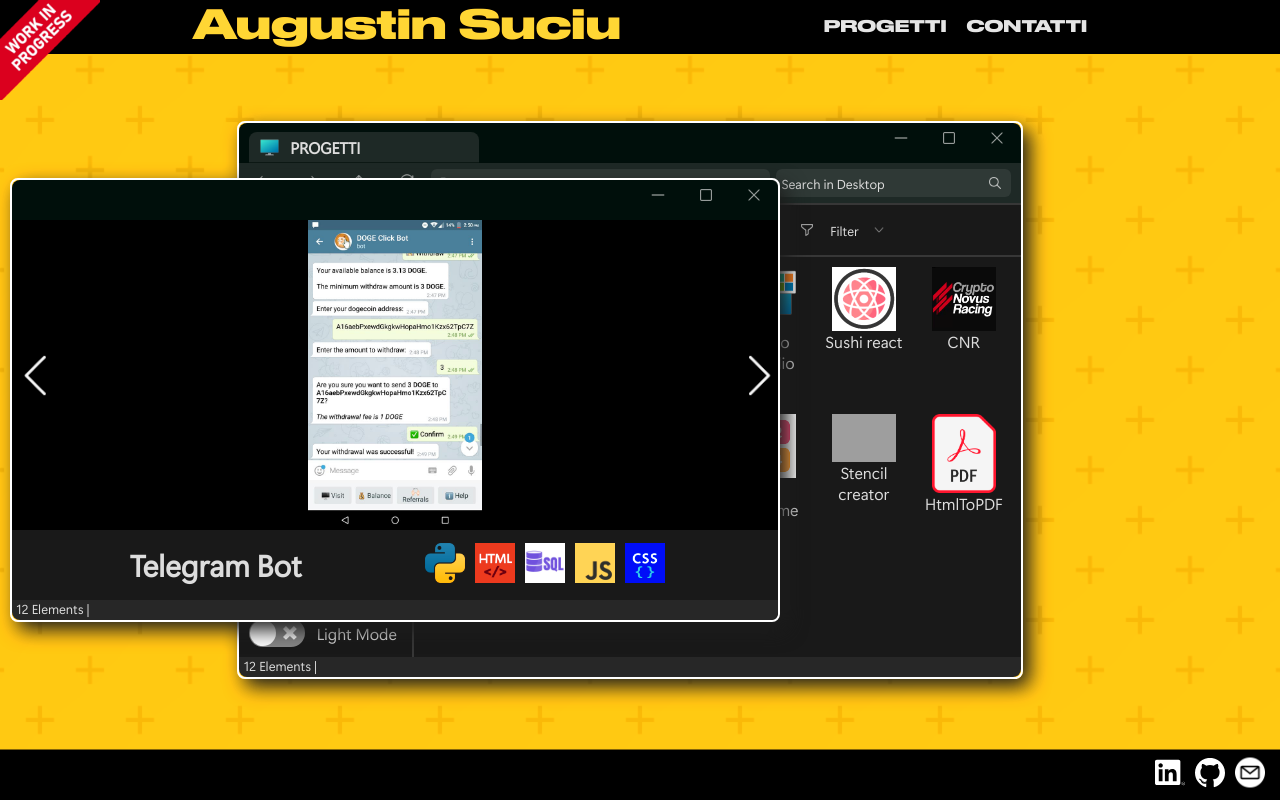
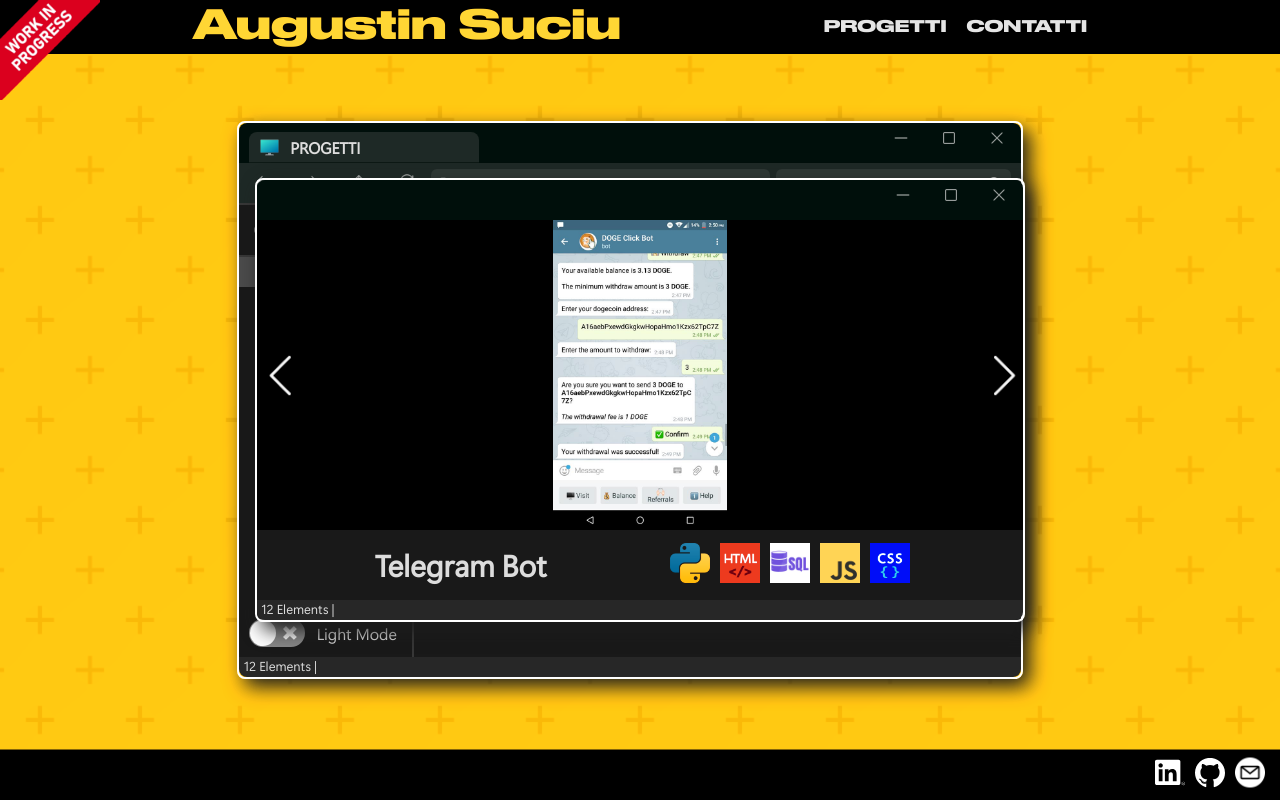
Before and after one commit to ionutsuciu1999/ReactExplorer, a React (Create React App) app: page / in a window 1280 px wide. Both pictures are taken after a click on the element "Telegram Bot". Built offline with nearby package versions, Linux system fonts and the light colour scheme; grey boxes are pictures that could not be loaded.

Commit message:
lifted states, added header functionality, cleaned codes, minor bux fixes

```diff
--- a/src/components/App.css
+++ b/src/components/App.css
@@ -81,7 +81,7 @@
 
 .mainWidonwContainer{
   width: 100%;
-
+  position: absolute;
   height: fit-content;
   display: flex;
   flex-wrap: nowrap;
--- a/src/components/App.js
+++ b/src/components/App.js
@@ -4,23 +4,24 @@ import Body from "./Body.js"
 import Window from "./Window"
 import Footer from "./Footer.js"
 
+import WindowFooter from "./AppFooter"
+import WindowHeader from "./AppHeader"
 import {useState} from 'react'
 import {createContext} from 'react'
 import {useEffect} from 'react';
 
 import './App.css';
 
-
-export const ThemeContext = createContext(null);
 export const ProjectContext = createContext(null);
 
 export default function App() {
+    let [indexSelected, setIndexSelected] = useState(1);
     let [leftVal, setLeft] = useState(0);
     let [topVal, setTop] = useState(0);
-    let [position, setPosition] = useState("absolute");
     let [theme, setTheme] = useState("dark");
     let [selectedProject, setSelectedProject] = useState(1);
-
+    let [windowDisplay, setWindowDisplay] = useState(0);
+    let [folder, setFolder] = useState("code");
     function toggleTheme(){
         setTheme((curr)=>(curr==="light" ? "dark" : "light"));
     }
@@ -135,17 +136,9 @@ export default function App() {
     }
 
     //drag function
-    const dragMouseDown = (e,updateTop,updateLeft,topValue,leftValue,currentPosition,updatePosition) => {
+    const dragMouseDown = (e,updateTop,updateLeft,topValue,leftValue) => {
 
-        console.log(topValue);
-        console.log(leftValue);
-        console.log(currentPosition);
-        console.log(updatePosition);
 
-        if(currentPosition=="relative"){
-            updatePosition("relative");
-
-        }
         e.preventDefault();
         pos3 = e.clientX;
         pos4 = e.clientY;
@@ -173,14 +166,14 @@ export default function App() {
 
 
     return (
-        <ProjectContext.Provider value={{selectedProject, setSelectedProject,windowProjectHeight,windowProjectWidth,setWindowProjectWidth,setWindowProjectHeight}}>
-        <ThemeContext.Provider value={{theme, toggleTheme}}>
-            <div className="mainWidonwContainer" id="mainPortfolioWindow" style={{ left: `${leftVal}px`,  top: `${topVal}px`, position: `${position}`, width: `${windowWidth}px`}}>
+        <ProjectContext.Provider value={{selectedProject, setSelectedProject,windowProjectHeight,windowProjectWidth,setWindowProjectWidth,setWindowProjectHeight,setWindowDisplay,theme,toggleTheme,folder,setFolder,indexSelected,setIndexSelected}}>
+            <WindowHeader setFolder={setFolder} setIndexSelected={setIndexSelected}/>
+            <div className="mainWidonwContainer" id="mainPortfolioWindow" style={{ left: `${leftVal}px`,  top: `${topVal}px`, width: `${windowWidth}px`}}>
                 <div className="leftResizer" onMouseDown={(e)=>resizeMouseDown(e,"left",setLeft,windowWidth,setWindowWidth,leftVal)}></div>
                 <div className="verticalWindowContainer" >
                     <div className="topResizer" onMouseDown={(e)=>resizeMouseDown(e,"top",setTop,windowHeight,setWindowHeight,topVal)}></div>
                     <div className={`mainWindow ${(theme)}`} id="mainWindow" >
-                        <Header dragMouseDown={dragMouseDown} updateLeft={setLeft} leftValue={leftVal} updateTop={setTop} topValue={topVal} currentPosition={position} updatePosition={setPosition}/>
+                        <Header dragMouseDown={dragMouseDown} updateLeft={setLeft} leftValue={leftVal} updateTop={setTop} topValue={topVal}/>
                         <Body height={windowHeight} width={windowWidth} />
                         <Footer/>
                     </div>
@@ -188,10 +181,8 @@ export default function App() {
                 </div>
                 <div className="rightResizer" onMouseDown={(e)=>resizeMouseDown(e,"right",setLeft,windowWidth,setWindowWidth,leftVal)}></div>
             </div>
-
-            <Window theme={theme} selectedProject={selectedProject} resizeMouseDown={resizeMouseDown} dragMouseDown={dragMouseDown}/>
-
-        </ThemeContext.Provider>
+            {windowDisplay==1?<Window theme={theme} selectedProject={selectedProject} resizeMouseDown={resizeMouseDown} dragMouseDown={dragMouseDown}/>:""}
+            <WindowFooter />
         </ProjectContext.Provider>
     )
 }
--- a/src/components/AppHeader.js
+++ b/src/components/AppHeader.js
@@ -1,6 +1,6 @@
 import React from "react"
 
-export default function WindowHeader() {
+export default function WindowHeader(props) {
     return (
         <div id="windowHeader">
             <img src="../icons/wip.png" id="wip"/>
@@ -8,10 +8,10 @@ export default function WindowHeader() {
                 <span>Augustin Suciu</span>
             </div>
             <div id="headerMenuContainer">
-                <div>
+                <div onClick={()=>{props.setFolder("code"); props.setIndexSelected(1)}}>
                     <span>PROGETTI</span>
                 </div>
-                <div>
+                <div onClick={()=>{props.setFolder("documents"); props.setIndexSelected(3)}}>
                     <span>CONTATTI</span>
                 </div>
             </div>
--- a/src/components/Body.js
+++ b/src/components/Body.js
@@ -1,30 +1,29 @@
-import React from "react"
+import React, { useContext } from "react"
 import LeftFolder from "./LeftFolder.js"
 import RightFolder from "./RightFolder.js"
 import './Body.css';
 import projectsData from "../projectsData.js"
 import {useState} from 'react'
 import ReactSwitch from 'react-switch'
-import {ThemeContext} from './App.js'
+import {ProjectContext} from './App.js'
 
 
 export default function Body(props) {
-    let [folder, setFolder] = useState("code");
-    let [indexSelected, setIndexSelected] = useState(1);
+
+
+    const selectedFolder = useContext(ProjectContext);
+
     const elementsMenu = projectsData.data.menu.map(item => {
         return (
             <LeftFolder
                 key={item.id}
                 item={item}
-                setFolder={setFolder}
-                indexSelected={indexSelected}
-                setIndexSelected={setIndexSelected}
             />
         )
     });
 
     const elementsProjects = projectsData.data.projects.map(item => {
-        if(item.type==folder){
+        if(item.type==selectedFolder["folder"]){
             return (
                 <RightFolder
                     key={item.id}
@@ -36,15 +35,15 @@ export default function Body(props) {
 
 
     return (
-        <ThemeContext.Consumer>
-            {themeSwitch => (
+        <ProjectContext.Consumer>
+            {projectSwitch => (
             <div className="bodyBody" style={{ height: `${props.height}px`}}>
                 <div className="leftSide">
                     {elementsMenu}
                     <div id="switchFlex">
                         <div>
-                            <ReactSwitch onChange={themeSwitch.toggleTheme} checked={themeSwitch.theme==="light"}/>
-                            <span>{themeSwitch.theme=="light"?"Dark Mode":"Light Mode"}</span>
+                            <ReactSwitch onChange={projectSwitch.toggleTheme} checked={projectSwitch.theme==="light"}/>
+                            <span>{projectSwitch.theme=="light"?"Dark Mode":"Light Mode"}</span>
                         </div>
                     </div>
                 </div>
@@ -53,6 +52,6 @@ export default function Body(props) {
                 </div>
             </div>
             )}
-        </ThemeContext.Consumer>
+        </ProjectContext.Consumer>
     )
 }
--- a/src/components/HeaderWindow.js
+++ b/src/components/HeaderWindow.js
@@ -2,9 +2,9 @@ import React from "react"
 
 
 export default function HeaderWindow(props) {
-    const {dragMouseDown, updateLeft, leftValue, updateTop, topValue, currentPosition, updatePosition} = props;
+    const {dragMouseDown, updateLeft, leftValue, updateTop, topValue, currentPosition, updatePosition, setWindowDisplay} = props;
 
-    console.log("leftvla="+leftValue);
+
     return (
         <header className="headerBody" >
             <div className="headerBarTop" id="headerBarTop" onMouseDown={(e)=>dragMouseDown(e, updateTop, updateLeft, topValue, leftValue, currentPosition, updatePosition)}>
@@ -13,7 +13,7 @@ export default function HeaderWindow(props) {
                 <div className="controlsHeader">
                     <img src="./icons/minimizeWindow.png"/>
                     <img src="./icons/maximizeWindow.png"/>
-                    <img src="./icons/closeWindow.png" id="closeProjectWindow" onClick={()=>document.getElementById("projectWindow").style.display = "none"}/>
+                    <img src="./icons/closeWindow.png" id="closeProjectWindow" onClick={()=>{console.log("clccc"); setWindowDisplay(0)}}/>
                 </div>
             </div>
         </header>
--- a/src/components/LeftFolder.js
+++ b/src/components/LeftFolder.js
@@ -1,22 +1,15 @@
 import React from "react"
+import {ProjectContext} from './App.js'
 
 
 export default function LeftFolder(props) {
 
-    let highlighted = "";
-    if(props.indexSelected==Number(props.item.id)){
-        highlighted = "highlighted";
-    }else{
-        highlighted = "notHighlighted";
-    }
 
-    function setFolderType(){
-        props.setFolder(props.item.searchType);
-        props.setIndexSelected(Number(props.item.id));
-    }
     return(
         /**"menuContainer $ */
-        <div className={highlighted} onClick={setFolderType}>
+        <ProjectContext.Consumer>
+        {projectSwitch => (
+            <div className={projectSwitch.indexSelected==Number(props.item.id)?"highlighted":"notHighlighted"} onClick={()=>{projectSwitch.setFolder(props.item.searchType); projectSwitch.setIndexSelected(Number(props.item.id));}}>
                 <div className="fillerContainer">
                 </div>
                 <div className="fillerContent">
@@ -24,5 +17,7 @@ export default function LeftFolder(props) {
                     <span className="menuName">{props.item.name}</span>
                 </div>
             </div>
+        )}
+        </ProjectContext.Consumer>
     )
 }
--- a/src/components/RightFolder.js
+++ b/src/components/RightFolder.js
@@ -9,9 +9,7 @@ export default function RightFolder(props) {
         {projectSwitch => (
             <div className="projectContainer" onClick={()=>{
                                    projectSwitch.setSelectedProject(props.item.id);
-                                   document.getElementById("projectWindow").style.display = "";
-                                   document.getElementById("projectWindow").style.zIndex="1000";
-
+                                   projectSwitch.setWindowDisplay(1);
                                     console.log("put window project window at center on load");
                                 }}>
                 <img src={`../projects/${props.item.name}/icon.png`} />
--- a/src/index.js
+++ b/src/index.js
@@ -2,15 +2,13 @@ import React from "react"
 import ReactDOM from "react-dom"
 import App from "./components/App"
 
-import WindowFooter from "./components/AppFooter"
-import WindowHeader from "./components/AppHeader"
 import "./index.css"
 
 
 ReactDOM.render( <>
                     <div id="background"></div>
-                    <WindowHeader />
+
                         <App />
-                    <WindowFooter />
+
                 </>,
                 document.getElementById("root"));
```
Also changed, not shown: src/components/Window.js (+5 -7 lines). Lines whose indentation alone changed are shown as unchanged.
